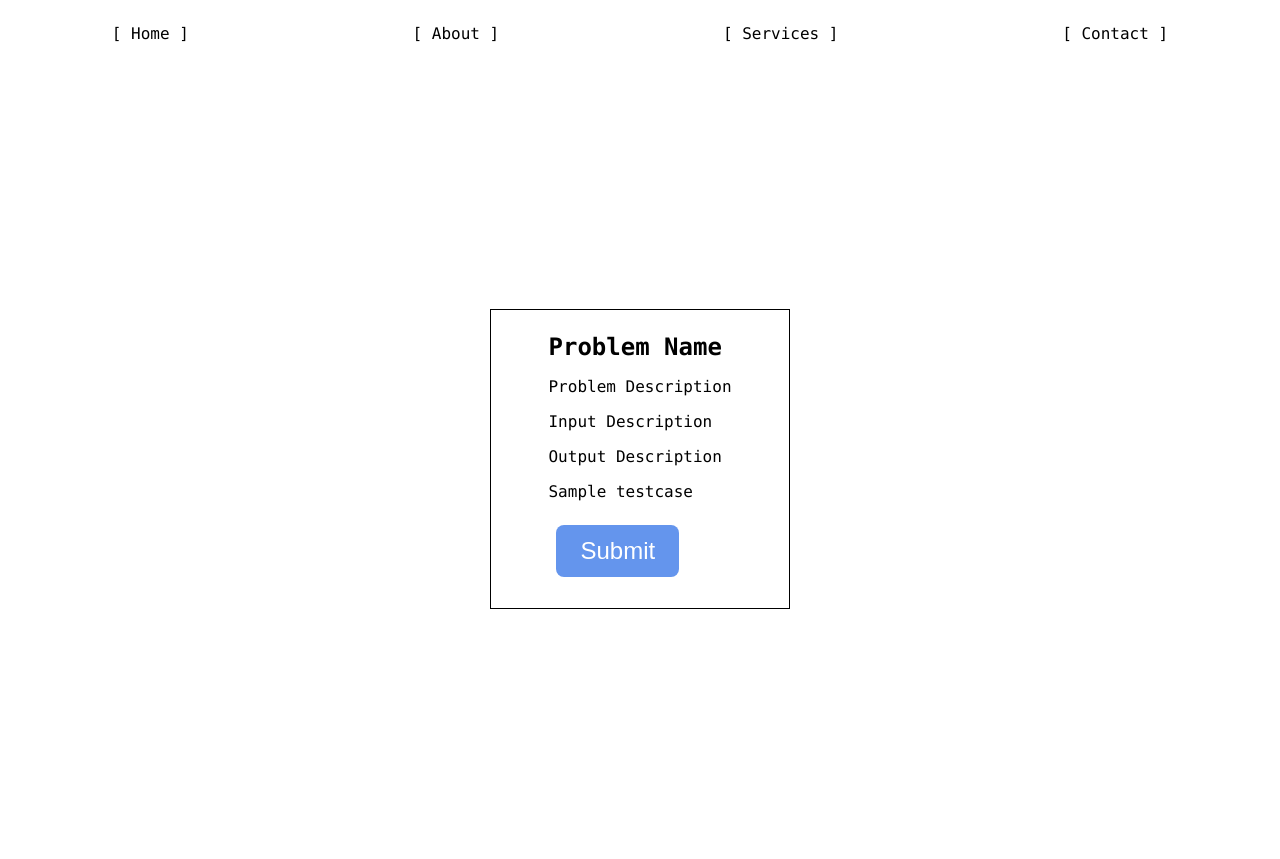
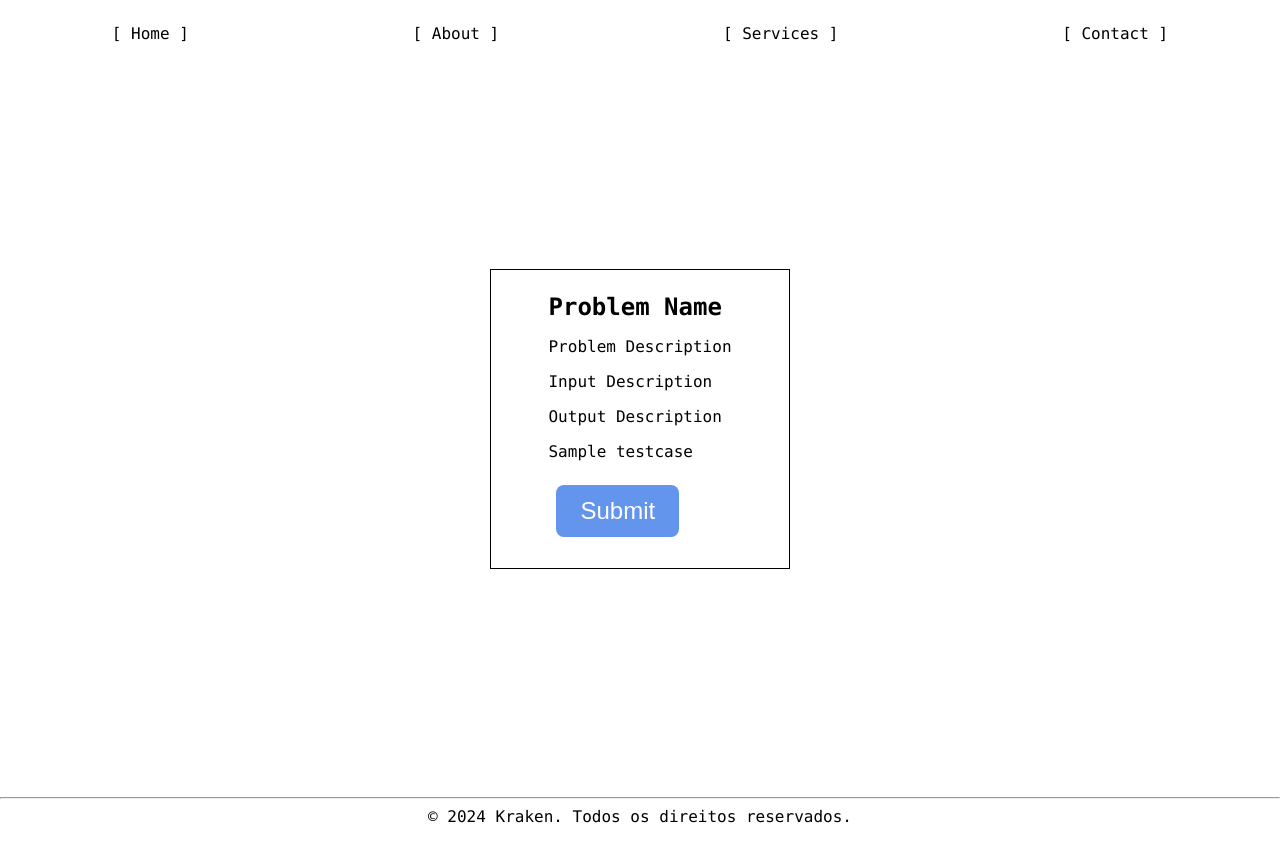
Before and after one commit to henriquecdb/RKraken, a React (Vite) app: page /problem in a window 1280 px wide. After the commit the page ends 836 px from the top, so only its background shows below. Built offline with nearby package versions, Linux system fonts and the light colour scheme.

Commit message:
Add footer

```diff
--- /dev/null
+++ b/src/components/Footer.css
@@ -0,0 +1,11 @@
+.footer {
+  position: absolute;
+  width: 100%;
+  text-align: center;
+  padding: 10px 0;
+  margin-top: auto;
+}
+
+.footer p {
+  margin: 0;
+}
--- /dev/null
+++ b/src/components/Footer.jsx
@@ -0,0 +1,13 @@
+import React from "react";
+import "./Footer.css";
+
+const Footer = () => {
+  return (
+    <footer className="footer">
+      <hr />
+      <p>© 2024 Kraken. Todos os direitos reservados.</p>
+    </footer>
+  );
+};
+
+export default Footer;
--- a/src/components/ProblemList.jsx
+++ b/src/components/ProblemList.jsx
@@ -2,6 +2,7 @@ import React from "react";
 import { NavLink } from "react-router-dom";
 import Header from "./Header";
 import "./ProblemList.css"
+import Footer from "./Footer";
 
 function ProblemList() {
   return (
@@ -25,6 +26,7 @@ function ProblemList() {
           </div>
         </div>
       </div>
+      <Footer />
     </div>
   );
 }
--- a/src/components/ProblemPage.css
+++ b/src/components/ProblemPage.css
@@ -2,7 +2,7 @@
   display: flex;
   justify-content: center;
   align-items: center;
-  height: 100vh;
+  height: 90vh;
 }
 
 .square {
--- a/src/components/ProblemPage.jsx
+++ b/src/components/ProblemPage.jsx
@@ -1,6 +1,7 @@
 import React from "react";
 import { useNavigate } from "react-router-dom";
 import Header from "./Header";
+import Footer from "./Footer";
 
 function ProblemPage() {
   return (
@@ -18,6 +19,7 @@ function ProblemPage() {
           </div>
         </div>
       </div>
+      <Footer />
     </div>
   );
 }
```
